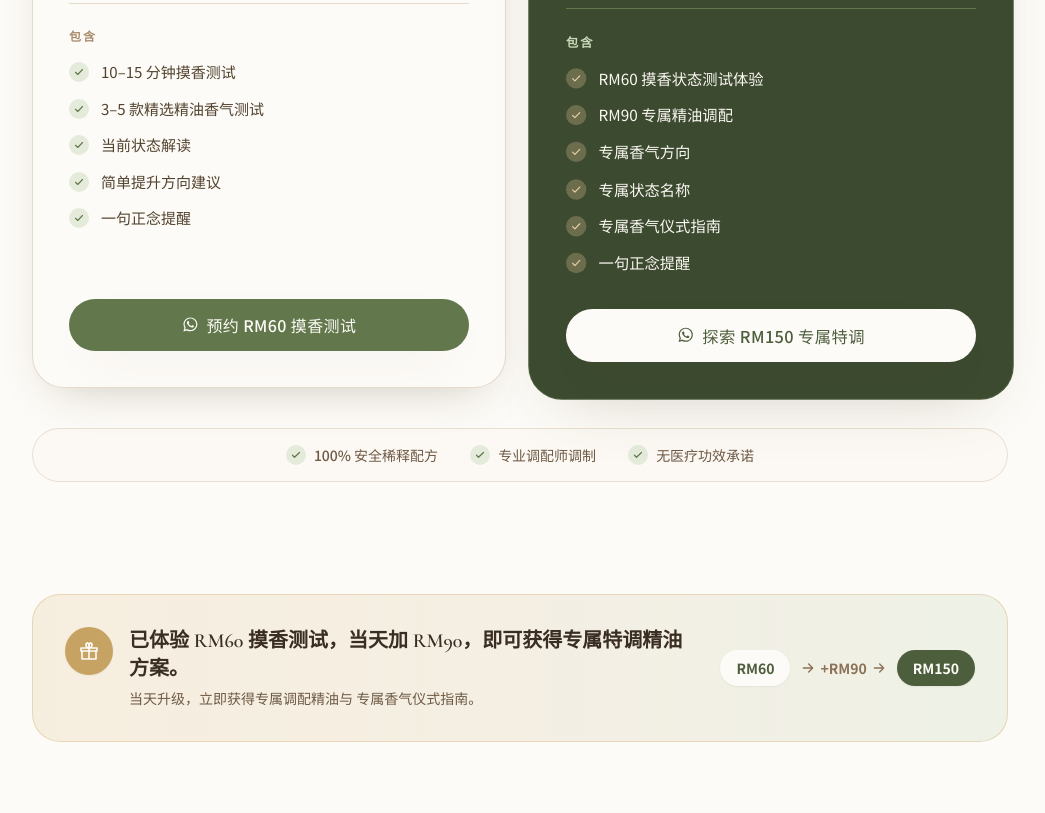
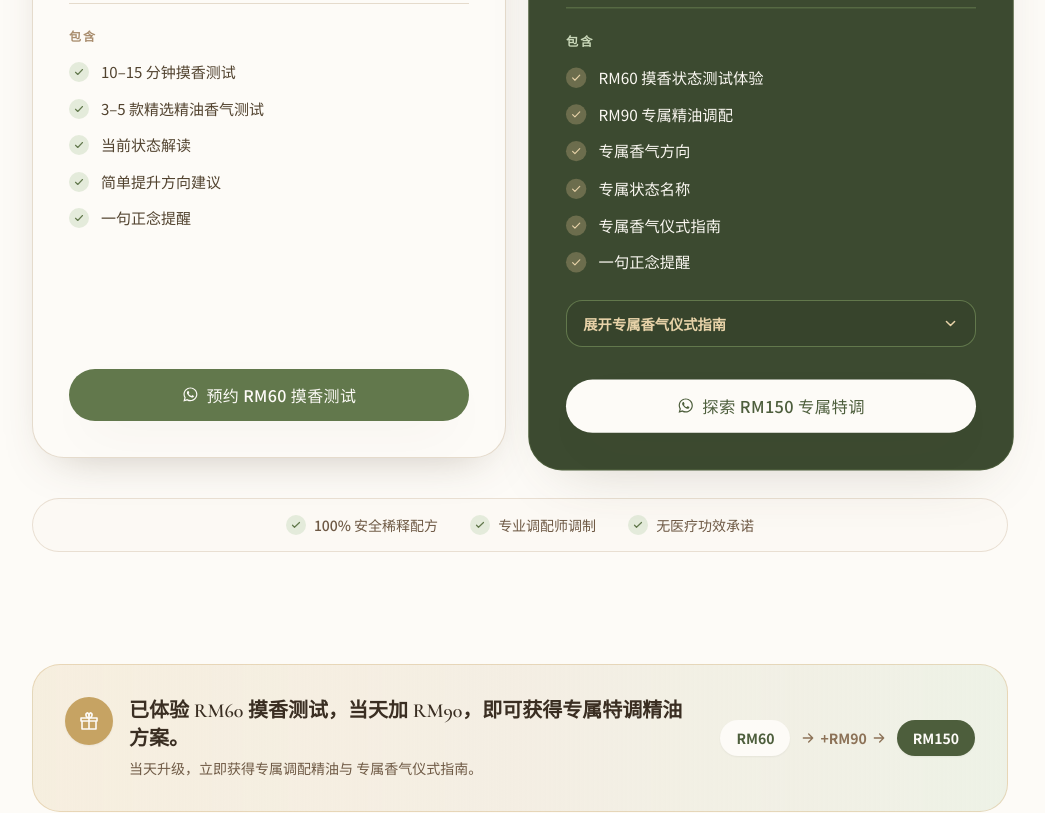
Before and after one commit to betterselfaroma/mybetterselfaroma, a Next.js app: page / in a window 1280 px wide. Shown: the part 3517-4330 px from the top of the page, without its empty margins (120-1165 px from the left). Built offline with nearby package versions, Linux system fonts and the light colour scheme.

Commit message:
chore: update scent ritual wording for long term use

```diff
--- a/components/Packages.tsx
+++ b/components/Packages.tsx
@@ -9,6 +9,14 @@ function CheckIcon({ className = "" }: { className?: string }) {
   return (
     <svg viewBox="0 0 24 24" className={className} fill="none" stroke="currentColor" strokeWidth="2.2" strokeLinecap="round" strokeLinejoin="round">
       <path d="M5 12.5l4.5 4.5L19 7" />
+    </svg>
+  );
+}
+
+function ChevronIcon({ className = "" }: { className?: string }) {
+  return (
+    <svg viewBox="0 0 24 24" className={className} fill="none" stroke="currentColor" strokeWidth="2.2" strokeLinecap="round" strokeLinejoin="round">
+      <path d="M6 9l6 6 6-6" />
     </svg>
   );
 }
@@ -106,6 +114,60 @@ function PackageCard({ pkg, sep }: { pkg: PackageContent; sep: string }) {
         ))}
       </ul>
 
+      {pkg.ritualGuide && (
+        <details
+          className={`group mt-6 rounded-2xl border ${
+            highlight ? "border-sage-600 bg-sage-900/30" : "border-taupe-200/70 bg-cream-100/60"
+          }`}
+        >
+          <summary
+            className={`flex cursor-pointer list-none items-center justify-between gap-3 px-4 py-3 text-sm font-semibold ${
+              highlight ? "text-gold-300" : "text-sage-700"
+            }`}
+          >
+            {pkg.ritualGuide.label}
+            <ChevronIcon className="h-4 w-4 flex-none transition-transform duration-200 group-open:rotate-180" />
+          </summary>
+
+          <div
+            className={`space-y-5 px-4 pb-5 text-[15px] leading-relaxed ${
+              highlight ? "text-cream-100" : "text-taupe-700"
+            }`}
+          >
+            <p>{pkg.ritualGuide.intro}</p>
+
+            <div>
+              <p className={`font-semibold ${highlight ? "text-cream-50" : "text-ink"}`}>
+                {pkg.ritualGuide.ritualTitle}
+              </p>
+              <ol className="mt-2 list-decimal space-y-1.5 pl-5 marker:font-semibold">
+                {pkg.ritualGuide.steps.map((step) => (
+                  <li key={step}>{step}</li>
+                ))}
+              </ol>
+            </div>
+
+            <div>
+              <p className={`font-semibold ${highlight ? "text-cream-50" : "text-ink"}`}>
+                {pkg.ritualGuide.momentsTitle}
+              </p>
+              <ul className="mt-2 space-y-1.5">
+                {pkg.ritualGuide.moments.map((moment) => (
+                  <li key={moment} className="flex items-start gap-2.5">
+                    <span className={`mt-2 h-1.5 w-1.5 flex-none rounded-full ${highlight ? "bg-gold-300" : "bg-sage-500"}`} />
+                    {moment}
+                  </li>
+                ))}
+              </ul>
+            </div>
+
+            <p className={`border-t pt-4 font-serif italic ${highlight ? "border-sage-600 text-gold-200" : "border-taupe-200/70 text-sage-700"}`}>
+              {pkg.ritualGuide.brandLine}
+            </p>
+          </div>
+        </details>
+      )}
+
       <div className="mt-auto pt-8">
         <CtaButton
           label={pkg.button}
--- a/data/content.ts
+++ b/data/content.ts
@@ -24,6 +24,17 @@ export interface WhyCard {
   imageAlt: string;
 }
 
+export interface RitualGuide {
+  label: string;
+  title: string;
+  intro: string;
+  ritualTitle: string;
+  steps: string[];
+  momentsTitle: string;
+  moments: string[];
+  brandLine: string;
+}
+
 export interface PackageContent {
   badge?: string;
   name: string;
@@ -32,6 +43,7 @@ export interface PackageContent {
   suitable: string;
   includesLabel: string;
   includes: string[];
+  ritualGuide?: RitualGuide;
   button: string;
   highlight?: boolean;
   image: string;
@@ -266,6 +278,29 @@ const zh: Content = {
         "专属香气仪式指南",
         "一句正念提醒",
       ],
+      ritualGuide: {
+        label: "展开专属香气仪式指南",
+        title: "专属香气仪式指南",
+        intro:
+          "每天只需几分钟，让专属香气陪伴你安定情绪、觉察当下，慢慢回到内在平衡。这不是短期任务，而是一份可以持续使用的日常香气仪式。",
+        ritualTitle: "每日香气仪式",
+        steps: [
+          "将滚珠精油轻抹于手腕、耳后或胸前。",
+          "双手轻轻搓热，靠近鼻尖。",
+          "深呼吸 5 次。",
+          "闭上眼睛 1 分钟，感受此刻的自己。",
+          "带着一句正念提醒，开始或结束一天。",
+        ],
+        momentsTitle: "适合使用的时刻",
+        moments: [
+          "早晨开始一天前",
+          "工作或学习压力大时",
+          "睡前放松时",
+          "情绪混乱、需要停下来时",
+          "想重新连接自己时",
+        ],
+        brandLine: "相信直觉，让香气与你的内心对话。",
+      },
       button: "探索 RM150 专属特调",
       highlight: true,
       image: IMG.custom,
@@ -501,6 +536,29 @@ const en: Content = {
         "Personal Scent Ritual Guide",
         "One mindful reminder",
       ],
+      ritualGuide: {
+        label: "View the Personal Scent Ritual Guide",
+        title: "Personal Scent Ritual Guide",
+        intro:
+          "Take a few mindful minutes each day to let your personal scent support calm, awareness, and inner balance. This is not a short-term task, but a daily scent ritual you can return to anytime.",
+        ritualTitle: "Daily Scent Ritual",
+        steps: [
+          "Roll the essential oil onto your wrists, behind your ears, or over your chest.",
+          "Gently rub your hands together to warm it, then bring them near your nose.",
+          "Take 5 deep breaths.",
+          "Close your eyes for 1 minute and feel how you are right now.",
+          "Begin or end your day with a mindful reminder.",
+        ],
+        momentsTitle: "When to use it",
+        moments: [
+          "Before you start your morning",
+          "When work or study feels stressful",
+          "To unwind before sleep",
+          "When emotions feel tangled and you need to pause",
+          "When you want to reconnect with yourself",
+        ],
+        brandLine: "Trust your intuition. Let scent speak to your heart.",
+      },
       button: "Explore RM150 Custom Blend",
       highlight: true,
       image: IMG.custom,
```
Also changed, not shown: 1 other file (tests, documents, lock files or other folders).
